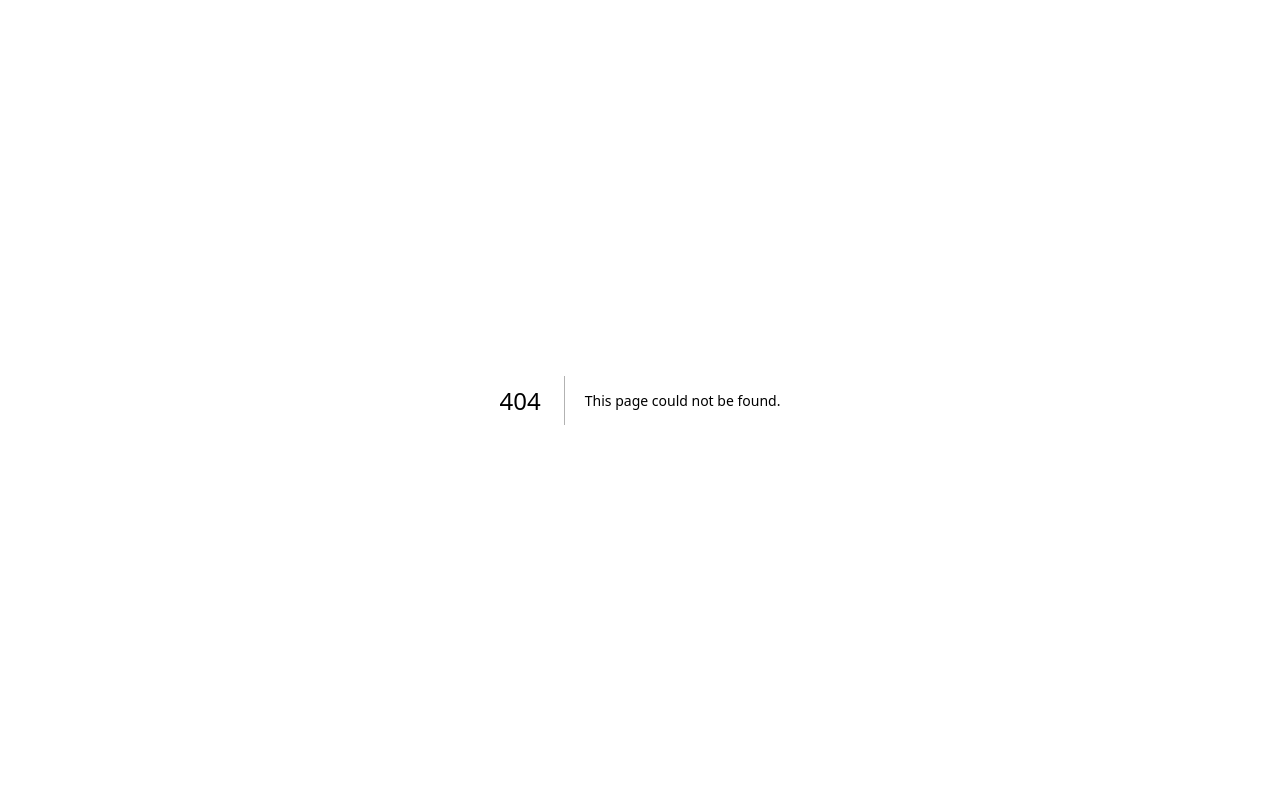
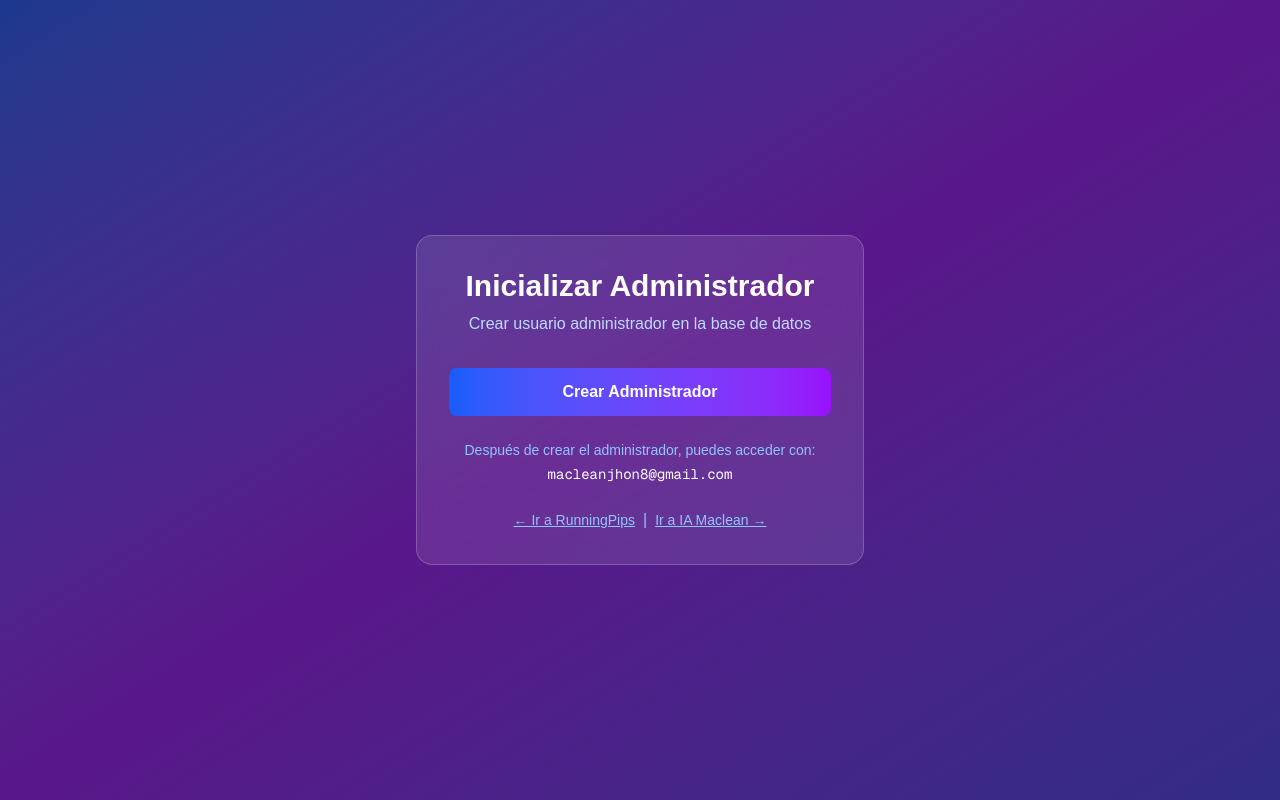
Before and after one commit to jhon0608/formulario-multiples, a Next.js app: page /init-admin in a window 1280 px wide. Before the commit this address had no page. Built offline with nearby package versions, Linux system fonts and the light colour scheme.

Commit message:
ajustes 15

```diff
--- /dev/null
+++ b/src/app/init-admin/page.tsx
@@ -0,0 +1,116 @@
+"use client";
+
+import { useState } from "react";
+
+export default function InitAdmin() {
+  const [loading, setLoading] = useState(false);
+  const [result, setResult] = useState<{
+    success: boolean;
+    message: string;
+    usuario?: {
+      correo: string;
+      nombreCompleto: string;
+      activado: boolean;
+    };
+  } | null>(null);
+  const [error, setError] = useState("");
+
+  const initializeAdmin = async () => {
+    setLoading(true);
+    setError("");
+    setResult(null);
+
+    try {
+      const response = await fetch('/api/init-admin', {
+        method: 'POST',
+        headers: {
+          'Content-Type': 'application/json',
+        }
+      });
+
+      const data = await response.json();
+
+      if (response.ok) {
+        setResult(data);
+      } else {
+        setError(data.error || 'Error desconocido');
+      }
+    } catch (error) {
+      console.error('Error:', error);
+      setError('Error de conexión');
+    } finally {
+      setLoading(false);
+    }
+  };
+
+  return (
+    <div className="min-h-screen bg-gradient-to-br from-blue-900 via-purple-900 to-indigo-900 flex items-center justify-center p-4">
+      <div className="bg-white/10 backdrop-blur-md rounded-2xl p-8 w-full max-w-md border border-white/20">
+        <div className="text-center mb-8">
+          <h1 className="text-3xl font-bold text-white mb-2">
+            Inicializar Administrador
+          </h1>
+          <p className="text-blue-200">
+            Crear usuario administrador en la base de datos
+          </p>
+        </div>
+
+        <div className="space-y-6">
+          <button
+            onClick={initializeAdmin}
+            disabled={loading}
+            className="w-full bg-gradient-to-r from-blue-600 to-purple-600 text-white py-3 px-4 rounded-lg font-semibold hover:from-blue-700 hover:to-purple-700 transition-all duration-200 disabled:opacity-50"
+          >
+            {loading ? "Inicializando..." : "Crear Administrador"}
+          </button>
+
+          {result && (
+            <div className="bg-green-500/20 border border-green-500/50 rounded-lg p-4">
+              <h3 className="text-green-300 font-semibold mb-2">✅ Éxito</h3>
+              <p className="text-green-200 text-sm">{result.message}</p>
+              {result.usuario && (
+                <div className="mt-2 text-green-200 text-sm">
+                  <p><strong>Email:</strong> {result.usuario.correo}</p>
+                  <p><strong>Nombre:</strong> {result.usuario.nombreCompleto}</p>
+                  <p><strong>Activado:</strong> {result.usuario.activado ? 'Sí' : 'No'}</p>
+                </div>
+              )}
+            </div>
+          )}
+
+          {error && (
+            <div className="bg-red-500/20 border border-red-500/50 rounded-lg p-4">
+              <h3 className="text-red-300 font-semibold mb-2">❌ Error</h3>
+              <p className="text-red-200 text-sm">{error}</p>
+            </div>
+          )}
+
+          <div className="text-center">
+            <p className="text-blue-300 text-sm">
+              Después de crear el administrador, puedes acceder con:
+            </p>
+            <p className="text-white text-sm font-mono mt-1">
+              macleanjhon8@gmail.com
+            </p>
+          </div>
+
+          <div className="text-center">
+            <a
+              href="/acceso-runningpips"
+              className="text-blue-300 hover:text-white text-sm underline"
+            >
+              ← Ir a RunningPips
+            </a>
+            <span className="text-blue-300 mx-2">|</span>
+            <a
+              href="/acceso-maclean"
+              className="text-blue-300 hover:text-white text-sm underline"
+            >
+              Ir a IA Maclean →
+            </a>
+          </div>
+        </div>
+      </div>
+    </div>
+  );
+}
```
